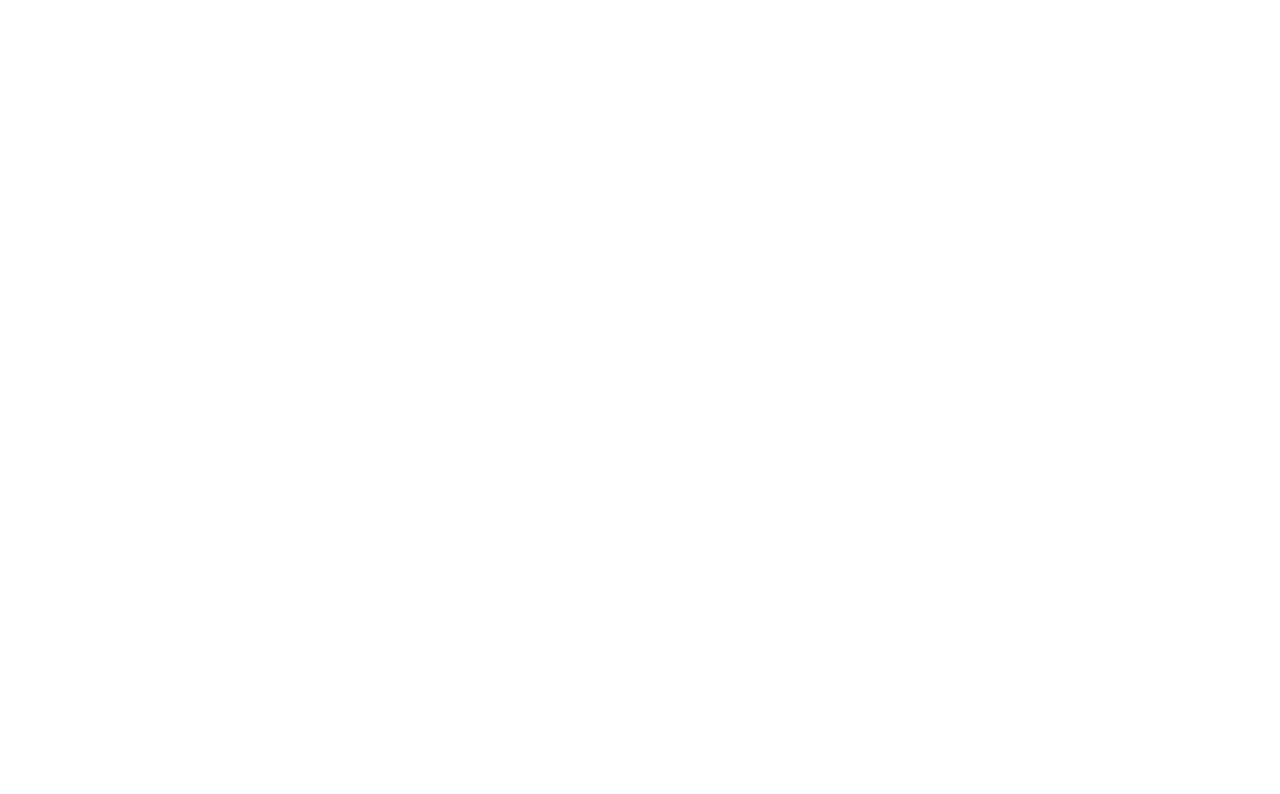
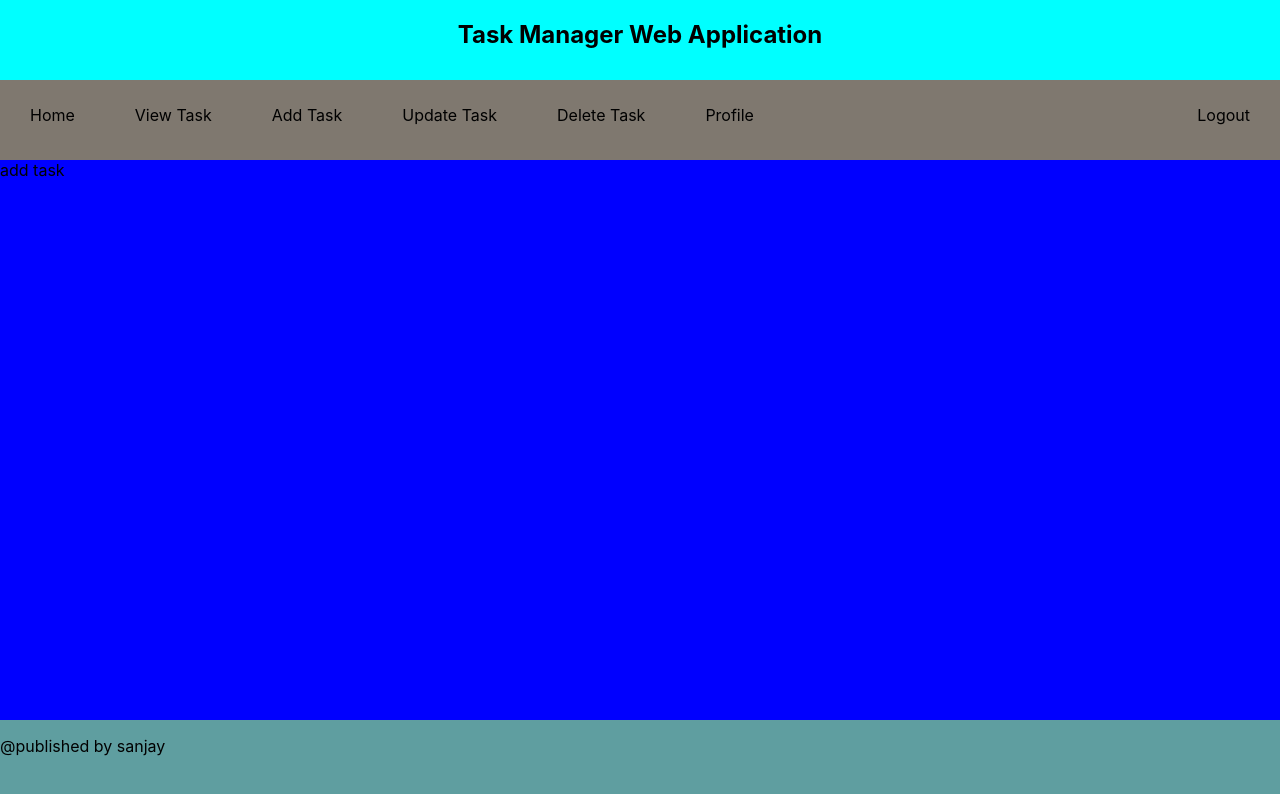
Before and after one commit to Sanjay4748/Task_Manager, a React (Create React App) app in the folder Frontend/taskmanager/: page /addtask in a window 1280 px wide. Before the commit this address had no page. Shown: the top 794 px of the page. Built offline with nearby package versions, Linux system fonts and the light colour scheme.

Commit message:
updated taskscomponent

```diff
--- a/Frontend/taskmanager/src/App.js
+++ b/Frontend/taskmanager/src/App.js
@@ -8,6 +8,9 @@
 import ProfilePage from "./HomeComponent/ProfilePage";
 import ChangePassword from "./HomeComponent/ChangePassword";
 import Viewtasks from "./TasksComponent/ViewTasks";
+import Updatetask from "./TasksComponent/UpdateTasks";
+import Deletetask from "./TasksComponent/DeleteTasks";
+import Addtask from "./TasksComponent/AddTasks";
 
 function App() {
   return(
@@ -20,7 +23,9 @@
       <Route path="/profile" element={<Layout child = {<ProfilePage/>} />}  />
       <Route path="/changepassword" element={<Layout child={<ChangePassword/>} />} />
       <Route path="/alltasks" element={<Layout child={<Viewtasks/>}/>}/>
-
+      <Route path="/addtask" element={<Layout child={<Addtask/>}/>}/>
+      <Route path="/updatetask" element={<Layout child={<Updatetask/>}/>}/>
+      <Route path="/deletetask" element={<Layout child={<Deletetask/>}/>}/>
     </Routes>
     </BrowserRouter>
   );
--- a/Frontend/taskmanager/src/TasksComponent/AddTasks.js
+++ b/Frontend/taskmanager/src/TasksComponent/AddTasks.js
@@ -1,7 +1,7 @@
-function AddTask(){
+function Addtask(){
     return(<div>
         add task
     </div>);
 }
 
-export default AddTask
+export default Addtask
--- a/Frontend/taskmanager/src/TasksComponent/DeleteTasks.js
+++ b/Frontend/taskmanager/src/TasksComponent/DeleteTasks.js
@@ -1,7 +1,7 @@
-function DeleteTask(){
+function Deletetask(){
     return(<div>
         delete task
     </div>);
 }
 
-export default DeleteTask
+export default Deletetask
--- a/Frontend/taskmanager/src/TasksComponent/UpdateTasks.js
+++ b/Frontend/taskmanager/src/TasksComponent/UpdateTasks.js
@@ -1,7 +1,7 @@
-function UpdateTask(){
+function Updatetask(){
     return(<div>
         update task
     </div>);
 }
 
-export default UpdateTask
+export default Updatetask
```
